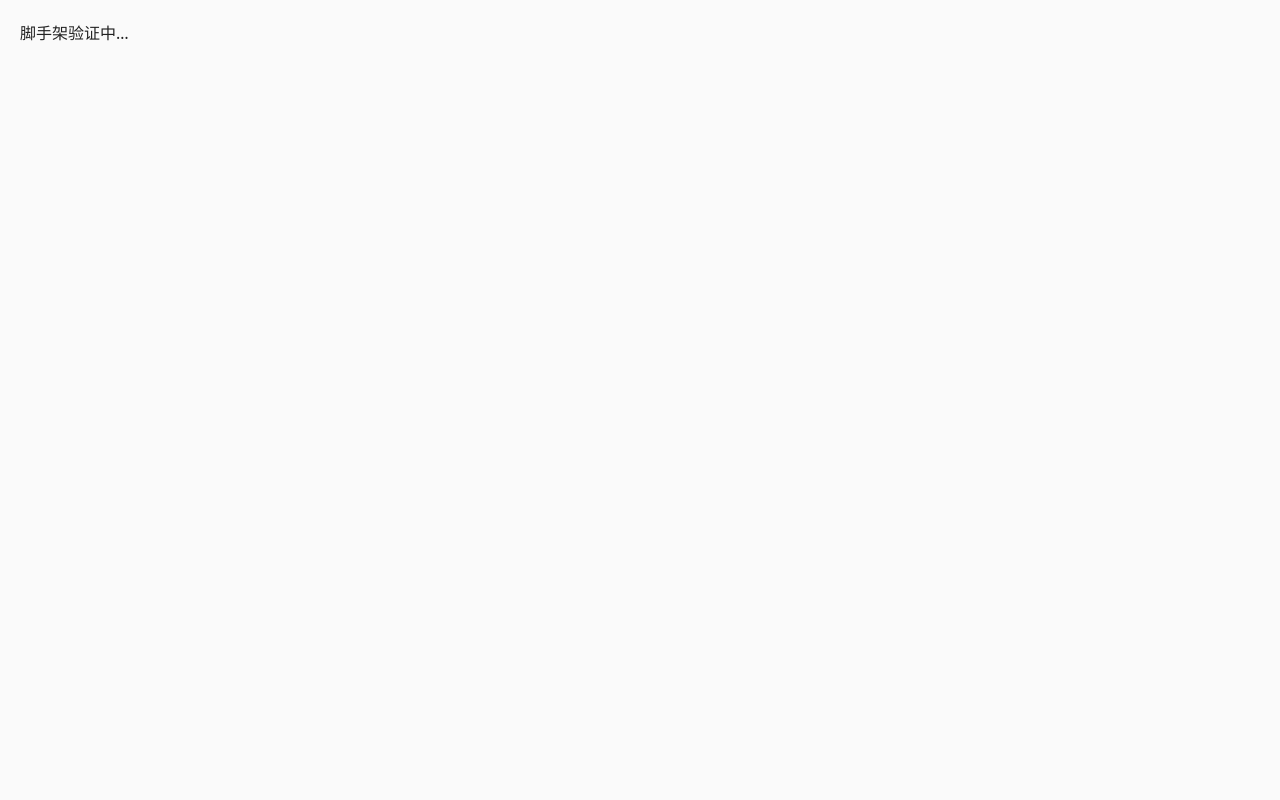
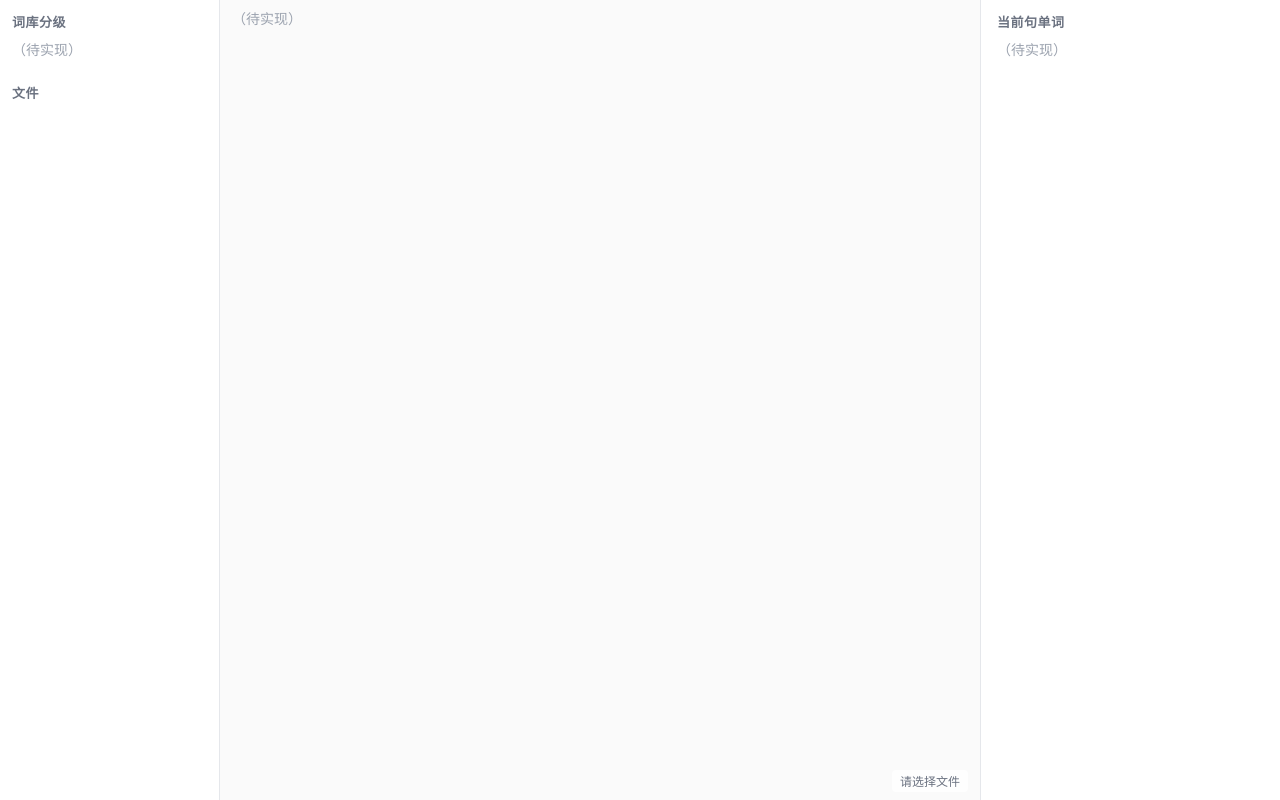
Before and after one commit to HaujetZhao/SubTap, a Vue app: page / in a window 1280 px wide. Built offline with nearby package versions, Linux system fonts and the light colour scheme.

Commit message:
feat: App.vue 三栏骨架 + 三子组件占位

```diff
--- a/src/App.vue
+++ b/src/App.vue
@@ -1,9 +1,18 @@
 <script setup>
-// 占位：后续 Task 填充三栏与状态
+import SettingsPanel from './components/SettingsPanel.vue';
+import SentenceList from './components/SentenceList.vue';
+import WordPanel from './components/WordPanel.vue';
 </script>
 
 <template>
   <div class="layout">
-    <div style="padding:20px">脚手架验证中…</div>
+    <SettingsPanel />
+    <main class="panel-center">
+      <div class="video-slot"></div>
+      <SentenceList />
+      <span class="status">请选择文件</span>
+    </main>
+    <WordPanel />
   </div>
+  <audio class="hidden" preload="metadata"></audio>
 </template>
--- /dev/null
+++ b/src/components/SentenceList.vue
@@ -0,0 +1,9 @@
+<script setup>
+// 占位：Task 4 填句子列表
+</script>
+
+<template>
+  <div class="sentences">
+    <div class="placeholder">（待实现）</div>
+  </div>
+</template>
--- /dev/null
+++ b/src/components/SettingsPanel.vue
@@ -0,0 +1,15 @@
+<script setup>
+// 占位：Task 3 填分级勾选 + 文件入口
+</script>
+
+<template>
+  <aside class="panel-left">
+    <section class="settings">
+      <h3 class="panel-title">词库分级</h3>
+      <div class="vocab-status placeholder">（待实现）</div>
+    </section>
+    <section class="files">
+      <h3 class="panel-title">文件</h3>
+    </section>
+  </aside>
+</template>
--- /dev/null
+++ b/src/components/WordPanel.vue
@@ -0,0 +1,10 @@
+<script setup>
+// 占位：Task 5 填分栏单词
+</script>
+
+<template>
+  <aside class="panel-right">
+    <h3 class="panel-title">当前句单词</h3>
+    <div class="placeholder">（待实现）</div>
+  </aside>
+</template>
--- a/src/styles.css
+++ b/src/styles.css
@@ -1,4 +1,5 @@
 * { box-sizing: border-box; }
+#app { height: 100vh; }
 body {
   font-family: system-ui, -apple-system, "Segoe UI", sans-serif;
   margin: 0; height: 100vh; overflow: hidden;
```
Also changed, not shown: 1 other file (tests, documents, lock files or other folders).
